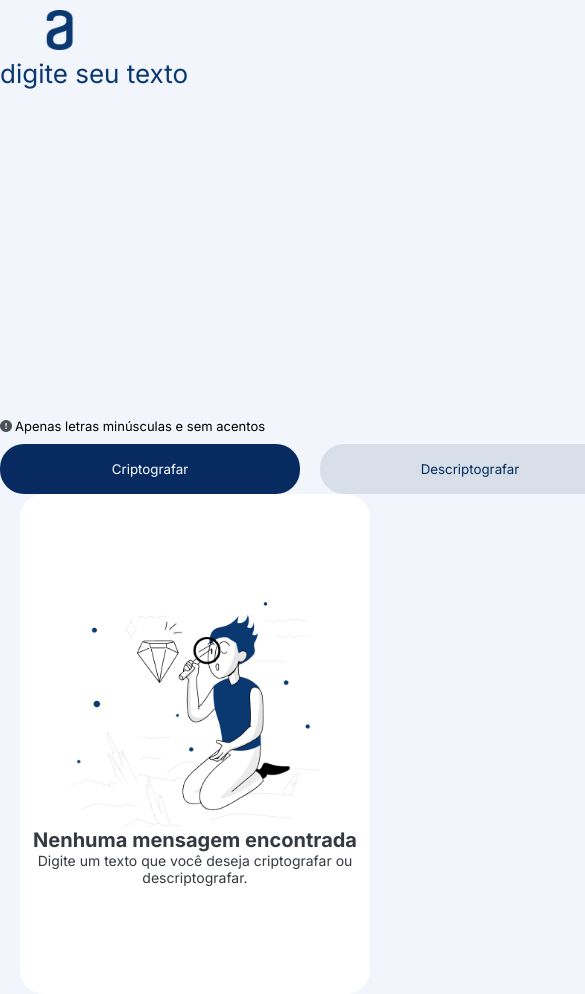
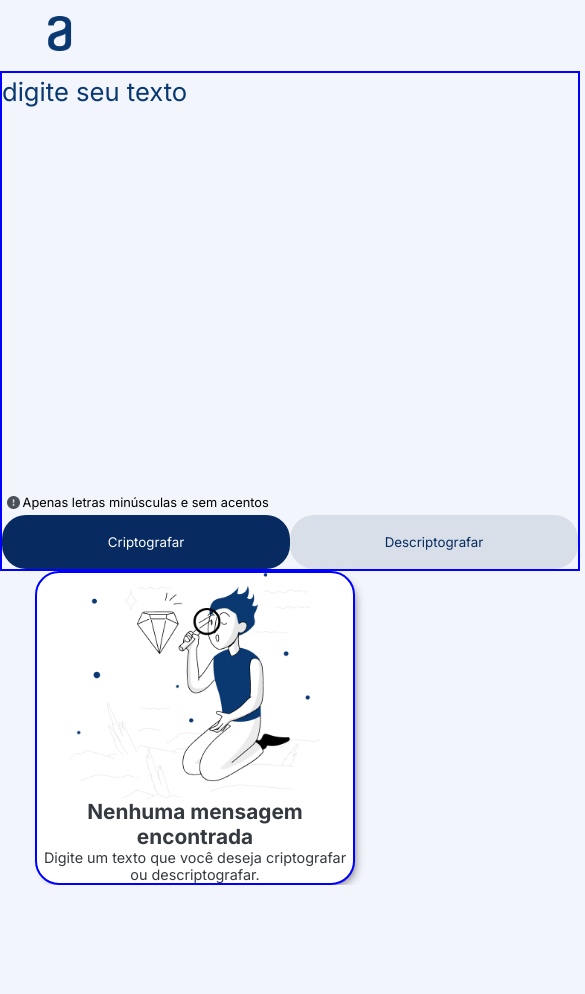
Before and after one commit to DevisonSantana/alura-desafio, a plain HTML site: page index.html in a window 390 px wide. Shown: the top 994 px of the page, 585 px wide, since content can reach past the window. After the commit the page ends 885 px from the top, so only its background shows below. Drawn offline with Linux system fonts and the light colour scheme.

Commit message:
ajuste css preparando responsividade

```diff
--- a/css/style.css
+++ b/css/style.css
@@ -1,6 +1,7 @@
 * {
     margin: 0;
     padding: 0;
+    box-sizing: border-box;
     font-family: 'Inter', 'Segoe UI', Tahoma, Geneva, Verdana, sans-serif;
 }
 
@@ -9,9 +10,8 @@ body {
 }
 
 #logo_alura {
-    margin-left: 10px;
-    padding-top: 10px;
-    width: 100px;
+    margin: 1rem;
+    width: 5.5rem;
 }
 
 #content {
@@ -20,13 +20,22 @@ body {
     flex-wrap: wrap;
 }
 
+#container__area_text {
+    width: 45rem;
+    height: auto;
+}
+
+section {
+    border: 2px solid #00f;
+}
+
 #write_area {
     border: none;
     color: #0a3871;
-    height: 360px;
+    height: 25.8rem;
     width: 100%;
     line-height: 150%;
-    font-size: 26px;
+    font-size: 1.6rem;
     text-transform: lowercase;
     background-color: inherit;
     resize: none;
@@ -43,29 +52,28 @@ body {
 #info {
     display: flex;
     align-items: center;
+    flex-wrap: nowrap;
     gap: 3px;
-    flex-wrap: nowrap;
+    margin: .3rem;
 }
 
 #info img {
-    height: 12px;
+    height: .8rem;
     width: auto;
 }
 
 #info p {
-    font-size: 13px;
+    font-size: .8rem;
 }
 
 #button_area {
-    display: grid;
-    grid-template-columns: 1fr 1fr;
-    padding-top: 10px;
-    gap: 20px;
+    display: flex;
+    justify-content: space-around;
 }
 
 .btn {
-    width: 300px;
-    height: 50px;
+    width: 18rem;
+    height: 3.4rem;
     cursor: pointer;
     border: none;
     border-radius: 24px;
@@ -93,14 +101,15 @@ body {
 }
 
 #container__area_message {
-    width: 350px;
-    height: 500px;
+    width: 20rem;
+    height: auto;
     display: flex;
     flex-flow: column nowrap;
     align-items: center;
     justify-content: center;
     border-radius: 24px;
     color: #343a40;
+    box-shadow: 5px 5px 12px -8px #181818;
     background-color: #fff;
 }
 
@@ -111,21 +120,21 @@ body {
 
 #container__area_message h6 {
     text-align: center;
-    font-size: 20px;
+    font-size: 1.3rem;
 }
 
 #container__area_message p {
-    font-size: 14px;
+    font-size: .9rem;
     text-align: center;
 }
 
 #message_area {
-    height: 360px;
+    height: 80%;
     width: 90%;
     border: none;
     color: #0a3871;
     line-height: 150%;
-    font-size: 26px;
+    font-size: 1.3rem;
     resize: none;
 }
 
--- a/index.html
+++ b/index.html
@@ -17,7 +17,7 @@
     </header>
     <main id="content">
         <section id="container__area_text">
-            <textarea id="write_area" placeholder="Digite seu texto"></textarea>
+            <textarea id="write_area" placeholder="digite seu texto"></textarea>
             <div id="info">
                 <img src="./images/exclamation.png" alt="">
                 <p>Apenas letras minúsculas e sem acentos</p>
```
Also changed, not shown: 1 other file.
